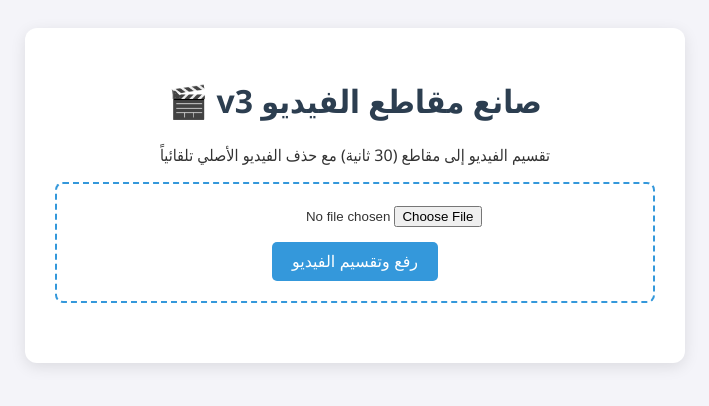
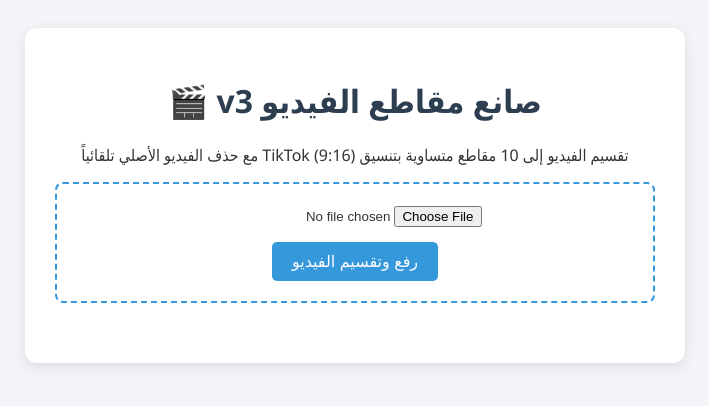
Before and after one commit to hakomjaeop-lab/full-video-to-clips-v3, a Flask app: page / in a window 1280 px wide. Shown: the top 406 px of the page, without its empty margins (285-994 px from the left). Run offline with Flask 3, Linux system fonts and the light colour scheme.

Commit message:
Add TikTok 9:16 format and split into 10 equal clips

```diff
--- a/app.py
+++ b/app.py
@@ -2,6 +2,7 @@ from flask import Flask, render_template, request, redirect, url_for, jsonify
 import os
 import subprocess
 import shutil
+import math
 from werkzeug.utils import secure_filename
 
 app = Flask(__name__)
@@ -14,6 +15,15 @@ os.makedirs(CLIPS_FOLDER, exist_ok=True)
 
 app.config['UPLOAD_FOLDER'] = UPLOAD_FOLDER
 app.config['CLIPS_FOLDER'] = CLIPS_FOLDER
+
+def get_video_duration(filepath):
+    """الحصول على طول الفيديو بالثواني باستخدام ffprobe"""
+    cmd = f'ffprobe -v error -show_entries format=duration -of default=noprint_wrappers=1:nokey=1 "{filepath}"'
+    try:
+        output = subprocess.check_output(cmd, shell=True).decode().strip()
+        return float(output)
+    except:
+        return 0
 
 @app.route("/", methods=["GET", "POST"])
 def index():
@@ -28,17 +38,34 @@ def index():
         filepath = os.path.join(app.config['UPLOAD_FOLDER'], filename)
         file.save(filepath)
 
-        # تنظيف مجلد المقاطع القديم قبل البدء
+        # 1. الحصول على طول الفيديو
+        duration = get_video_duration(filepath)
+        if duration <= 0:
+            return "خطأ في قراءة طول الفيديو"
+
+        # 2. حساب طول كل مقطع (لتقسيمه إلى 10 مقاطع)
+        clip_duration = duration / 10
+
+        # 3. تنظيف مجلد المقاطع القديم
         if os.path.exists(app.config['CLIPS_FOLDER']):
             shutil.rmtree(app.config['CLIPS_FOLDER'])
         os.makedirs(app.config['CLIPS_FOLDER'], exist_ok=True)
 
-        # تقسيم الفيديو إلى clips صغيرة كل 30 ثانية
-        # استخدام -reset_timestamps 1 لضمان توافق التوقيت في المقاطع
-        cmd = f'ffmpeg -i "{filepath}" -c copy -map 0 -segment_time 30 -f segment -reset_timestamps 1 "{app.config["CLIPS_FOLDER"]}/clip%03d.mp4"'
-        subprocess.call(cmd, shell=True)
+        # 4. تقسيم الفيديو إلى 10 مقاطع بتنسيق TikTok (9:16)
+        # -vf "crop=ih*(9/16):ih,scale=1080:1920" يقوم بقص الفيديو من المنتصف وتغيير أبعاده
+        for i in range(10):
+            start_time = i * clip_duration
+            output_filename = f"clip_{i+1:02d}.mp4"
+            output_path = os.path.join(app.config['CLIPS_FOLDER'], output_filename)
 
-        # حذف الفيديو الأصلي فور الانتهاء من التقسيم (المطلب الأول)
+            cmd = (
+                f'ffmpeg -ss {start_time} -t {clip_duration} -i "{filepath}" '
+                f'-vf "crop=ih*(9/16):ih,scale=1080:1920" '
+                f'-c:v libx264 -crf 23 -preset veryfast -c:a aac -b:a 128k "{output_path}" -y'
+            )
+            subprocess.call(cmd, shell=True)
+
+        # 5. حذف الفيديو الأصلي فور الانتهاء
         if os.path.exists(filepath):
             os.remove(filepath)
 
@@ -57,7 +84,6 @@ def index():
 
 @app.route("/delete_all", methods=["POST"])
 def delete_all():
-    """حذف كافة المقاطع (المطلب الثاني)"""
     try:
         if os.path.exists(app.config['CLIPS_FOLDER']):
             shutil.rmtree(app.config['CLIPS_FOLDER'])
--- a/templates/index.html
+++ b/templates/index.html
@@ -42,7 +42,7 @@
 <body>
     <div class="container">
         <h1>صانع مقاطع الفيديو v3 🎬</h1>
-        <p>تقسيم الفيديو إلى مقاطع (30 ثانية) مع حذف الفيديو الأصلي تلقائياً</p>
+        <p>تقسيم الفيديو إلى 10 مقاطع متساوية بتنسيق TikTok (9:16) مع حذف الفيديو الأصلي تلقائياً</p>
 
         <div class="upload-section">
             <form method="POST" enctype="multipart/form-data" onsubmit="showLoading()">
```
